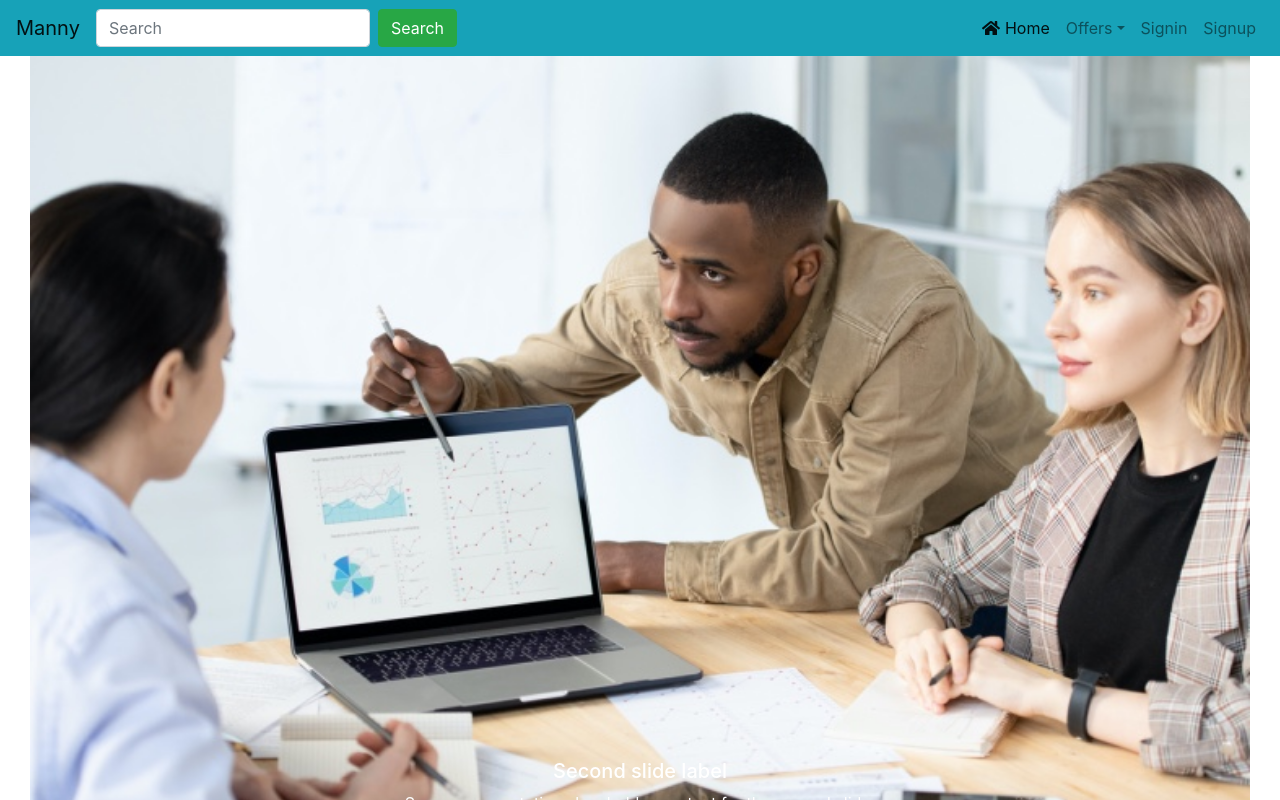
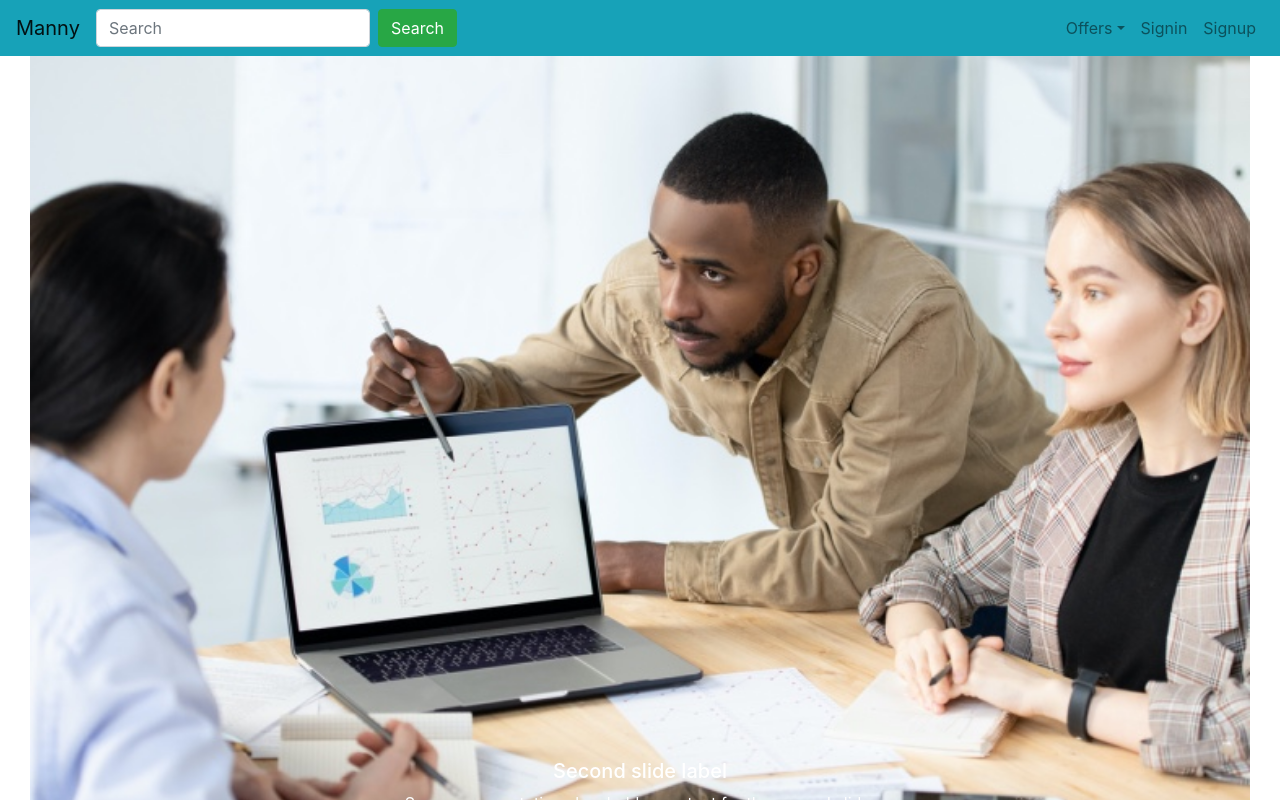
Before and after one commit to Oreoluwa91/reactapp, a React (Create React App) app: page / in a window 1280 px wide. Shown: the top 800 px of the page. Built offline with nearby package versions, Linux system fonts and the light colour scheme.

Commit message:
second commit

```diff
--- a/src/components/mrken/mrken.jsx
+++ b/src/components/mrken/mrken.jsx
@@ -7,6 +7,7 @@ import Signup from './signup';
 import Dashboard from './dashboard';
 import axios from "axios";
 import Swal from "sweetalert2";
+import Account from "./account"
 
 class Mrken extends React.Component {
 
--- a/src/components/mrken/navbar.jsx
+++ b/src/components/mrken/navbar.jsx
@@ -1,17 +1,18 @@
 import React from 'react';
 import { FontAwesomeIcon } from '@fortawesome/react-fontawesome'
 import { faHome, faSignin } from '@fortawesome/free-solid-svg-icons'
-import { NavLink } from 'react-router-dom'
+import { NavLink, withRouter, Route } from 'react-router-dom'
 
 
 class Navbar extends React.Component {
     signout = () => {
-        sessionStorage.removeitem("token")
+        sessionStorage.removeItem("token")
     }
     auth = () => {
-        const token = sessionStorage.getitem("token")
+        const token = sessionStorage.getItem("token")
         let menu = (
-            <ul>
+            <ul className="navbar-nav me-auto mb-2 mb-lg-0 ml-auto">
+
                 <li className="nav-item dropdown">
                     <a className="nav-link dropdown-toggle" href="#" id="navbarDropdown" role="button" data-toggle="dropdown" aria-expanded="false">
                         Offers
@@ -31,10 +32,11 @@ class Navbar extends React.Component {
                     <NavLink className="nav-link" to="/signup">Signup</NavLink>
                 </li>
             </ul>
+
         )
-        if (token !==null){
-            menu = (
-                <ul>
+        if (token !== null) {
+            menu =
+            <ul className="navbar-nav me-auto mb-2 mb-lg-0 ml-auto">
                     <li className="nav-item">
                         <NavLink className="nav-link" to="/account">Account</NavLink>
                     </li>
@@ -43,9 +45,10 @@ class Navbar extends React.Component {
                         <NavLink className="nav-link" to="/signin" onClick={this.signout}>Signout</NavLink>
                     </li>
                 </ul>
-            )
+
         }
 
+        return menu
     }
 
     render() {
@@ -65,30 +68,8 @@ class Navbar extends React.Component {
 
 
                     <div className="collapse navbar-collapse" id="navbarSupportedContent ">
-                        <ul className="navbar-nav ml-auto my-2 my-lg-0 navbar-nav-scroll" >
-                            <li className="nav-item active">
-                                <a className="nav-link" href="#"><FontAwesomeIcon icon={faHome} /> Home <span class="sr-only">(current)</span></a>
-                            </li>
-                            <li className="nav-item dropdown">
-                                <a className="nav-link dropdown-toggle" href="#" id="navbarDropdown" role="button" data-toggle="dropdown" aria-expanded="false">
-                                    Offers
-                                </a>
-                                <div className="dropdown-menu" aria-labelledby="navbarDropdown">
-                                    <a className="dropdown-item" href="#">Action</a>
-                                    <a className="dropdown-item" href="#">Another action</a>
-                                    <div className="dropdown-divider"></div>
-                                    <a className="dropdown-item" href="#">Something else here</a>
-                                </div>
-                            </li>
-                            <li className="nav-item">
-                                <NavLink className="nav-link" to="/signin">Signin</NavLink>
-                            </li>
 
-                            <li className="nav-item">
-                                <NavLink className="nav-link" to="/signup">Signup</NavLink>
-                            </li>
-                        </ul>
-
+                       {this.auth()}
                     </div>
                 </nav>
             </React.Fragment>
@@ -97,4 +78,4 @@ class Navbar extends React.Component {
     }
 }
 
-export default Navbar;
+export default withRouter(Navbar);
--- a/src/components/mrken/signin.jsx
+++ b/src/components/mrken/signin.jsx
@@ -3,6 +3,8 @@ import { FontAwesomeIcon } from '@fortawesome/react-fontawesome'
 import { faHome, faSignin , faUser , faEnvelope , faLock} from '@fortawesome/free-solid-svg-icons'
 import axios from 'axios'
 import Swal from "sweetalert2"
+import { withRouter } from 'react-router';
+
 
 
 
@@ -17,10 +19,12 @@ class Signin extends React.Component {
           if (response.data !== 0) {
             Swal.fire({
               title: "Success",
-              text: "Signup was successful",
+              text: "Signin was successful",
               icon: "success",
               confirmButtonText: "Ok"
             })
+            const token = response.data.token
+            sessionStorage.setItem("token", token)
             this.setState({submitted:true, authenticated:true})
             this.props.history.push("/dashboard")
           }else{
@@ -68,4 +72,4 @@ class Signin extends React.Component {
     }
 }
 
-export default (Signin);
+export default withRouter(Signin);
```
Also changed, not shown: src/components/mrken/account.jsx (added).
